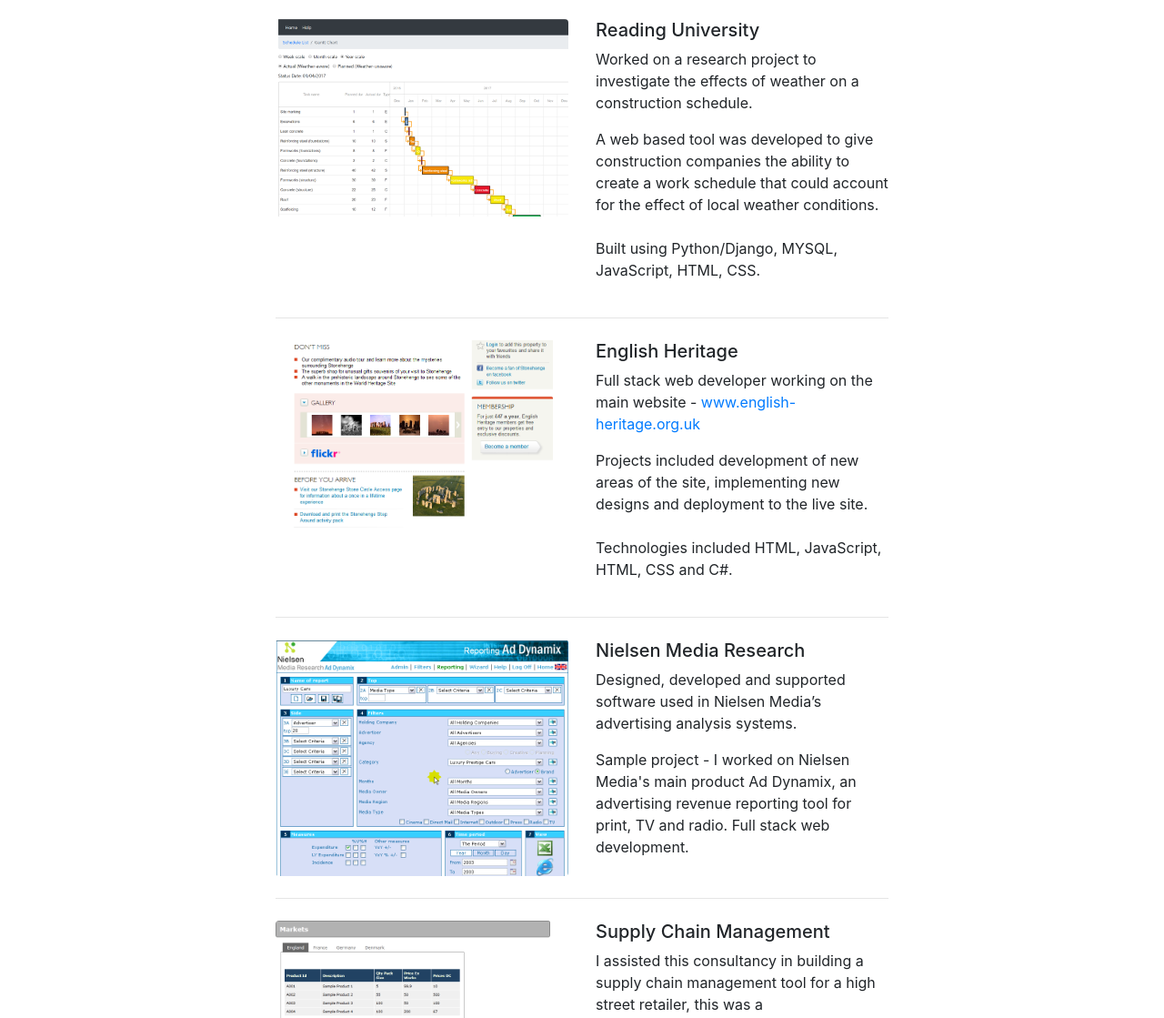
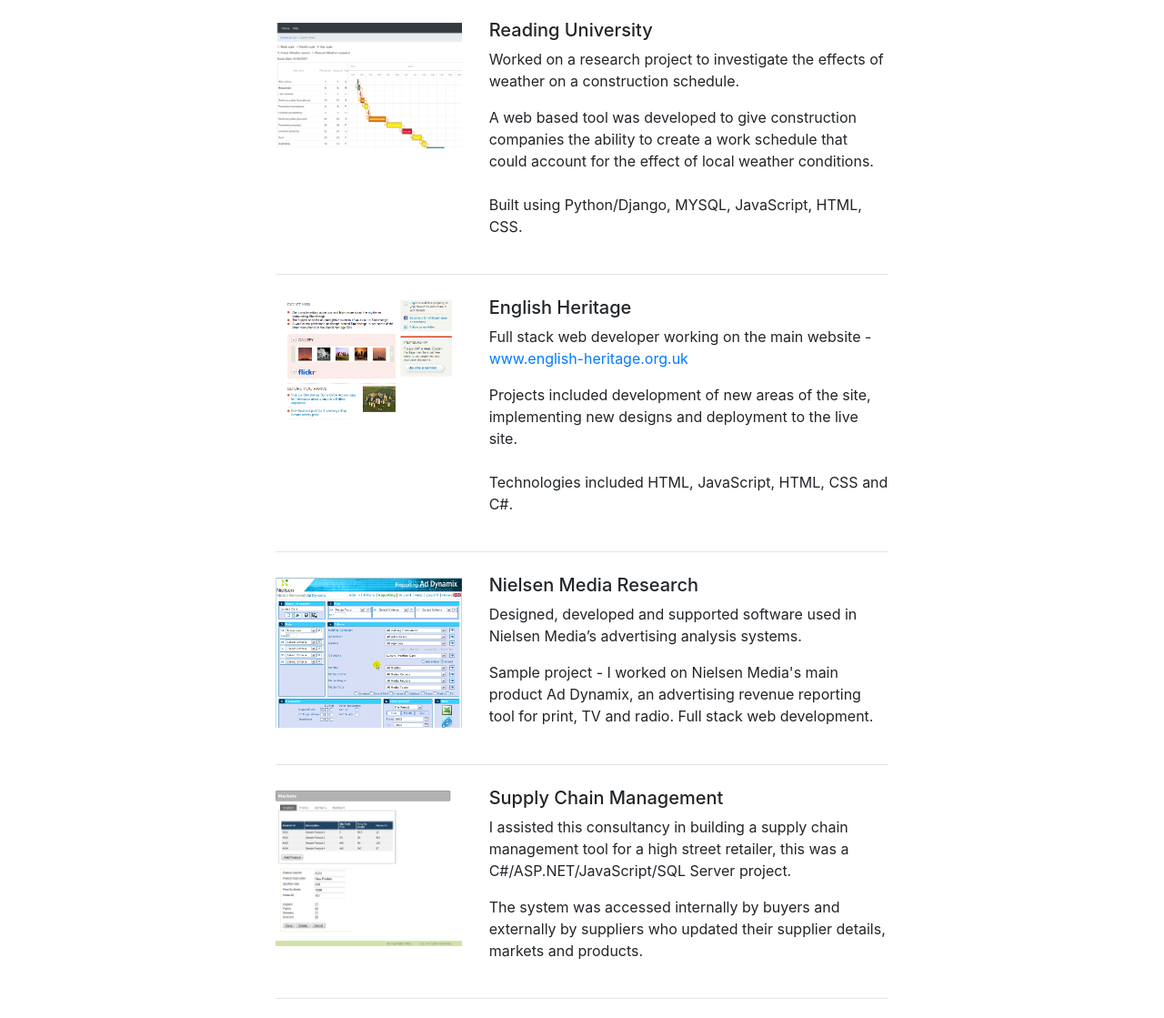
Before and after one commit to codeybear/codeybear.github.io, a plain HTML site: page projects.html in a window 1280 px wide. Shown: the part 149-1268 px from the top of the page at 91% size. Drawn offline with nearby package versions, Linux system fonts and the light colour scheme.

Commit message:
Portfolio formatting changes in progress

```diff
--- a/projects.html
+++ b/projects.html
@@ -43,12 +43,12 @@
             <h2>Example Projects</h2>
 
             <div class="row mt-4 mb-4">
-                <div class="col-md-6">
+                <div class="col-md-4">
                     <a href="#">
-                        <img class="img-fluid rounded mb-3 mb-md-0" src="images/Reading.PNG" alt="">
+                        <img class="img-fluid mt-1 mb-3" src="images/Reading.PNG" alt="">
                     </a>
                 </div>
-                <div class="col-md-6">
+                <div class="col-md-8">
                     <h5>Reading University</h5>
                     <p>Worked on a research project to investigate the effects of weather on a construction schedule.
                     </p>
@@ -62,12 +62,12 @@
             <hr>
 
             <div class="row mt-4 mb-4">
-                <div class="col-md-6">
+                <div class="col-md-4">
                     <a href="#">
-                        <img class="img-fluid rounded mb-3 mb-md-0" src="images/EH.PNG" alt="">
+                        <img class="img-fluid mt-1 mb-3" src="images/EH.PNG" alt="">
                     </a>
                 </div>
-                <div class="col-md-6">
+                <div class="col-md-8">
                     <h5>English Heritage</h5>
                     <p>Full stack web developer working on the main website - <a
                             href='http://www.english-heritage.org.uk' target='_blank'>www.english-heritage.org.uk</a>
@@ -81,12 +81,12 @@
             <hr>
 
             <div class="row mt-4 mb-4">
-                <div class="col-md-6">
+                <div class="col-md-4">
                     <a href="#">
-                        <img class="img-fluid rounded mb-3 mb-md-0" src="images/Nielsen.png" alt="">
+                        <img class="img-fluid mt-1 mb-3" src="images/Nielsen.png" alt="">
                     </a>
                 </div>
-                <div class="col-md-6">
+                <div class="col-md-8">
                     <h5>Nielsen Media Research</h5>
                     <p>Designed, developed and supported software used in Nielsen Media’s advertising analysis systems.
                     </p>
@@ -99,12 +99,12 @@
             <hr>
 
             <div class="row mt-4 mb-4">
-                <div class="col-md-6">
+                <div class="col-md-4">
                     <a href="#">
-                        <img class="img-fluid rounded mb-3 mb-md-0" src="images/Change.PNG" alt="">
+                        <img class="img-fluid mt-1 mb-3" src="images/Change.PNG" alt="">
                     </a>
                 </div>
-                <div class="col-md-6">
+                <div class="col-md-8">
                     <h5>Supply Chain Management</h5>
                     <p>
                         I assisted this consultancy in building a supply chain management tool for a high street retailer, this was a C#/ASP.NET/JavaScript/SQL Server project.
@@ -119,12 +119,12 @@
             <hr>
 
             <div class="row mt-4">
-                <div class="col-md-6">
+                <div class="col-md-4">
                     <a href="#">
-                        <img class="img-fluid rounded mb-3 mb-md-0" src="images/Nuffield.png" alt="">
+                        <img class="img-fluid mt-1 mb-3" src="images/Nuffield.png" alt="">
                     </a>
                 </div>
-                <div class="col-md-6">
+                <div class="col-md-8">
                     <h5>Oxford University</h5>
                     <p>
                         Developed and supported Nuffield College’s websites and back end tools.
```
Also changed, not shown: index.html (+4 -4 lines).
